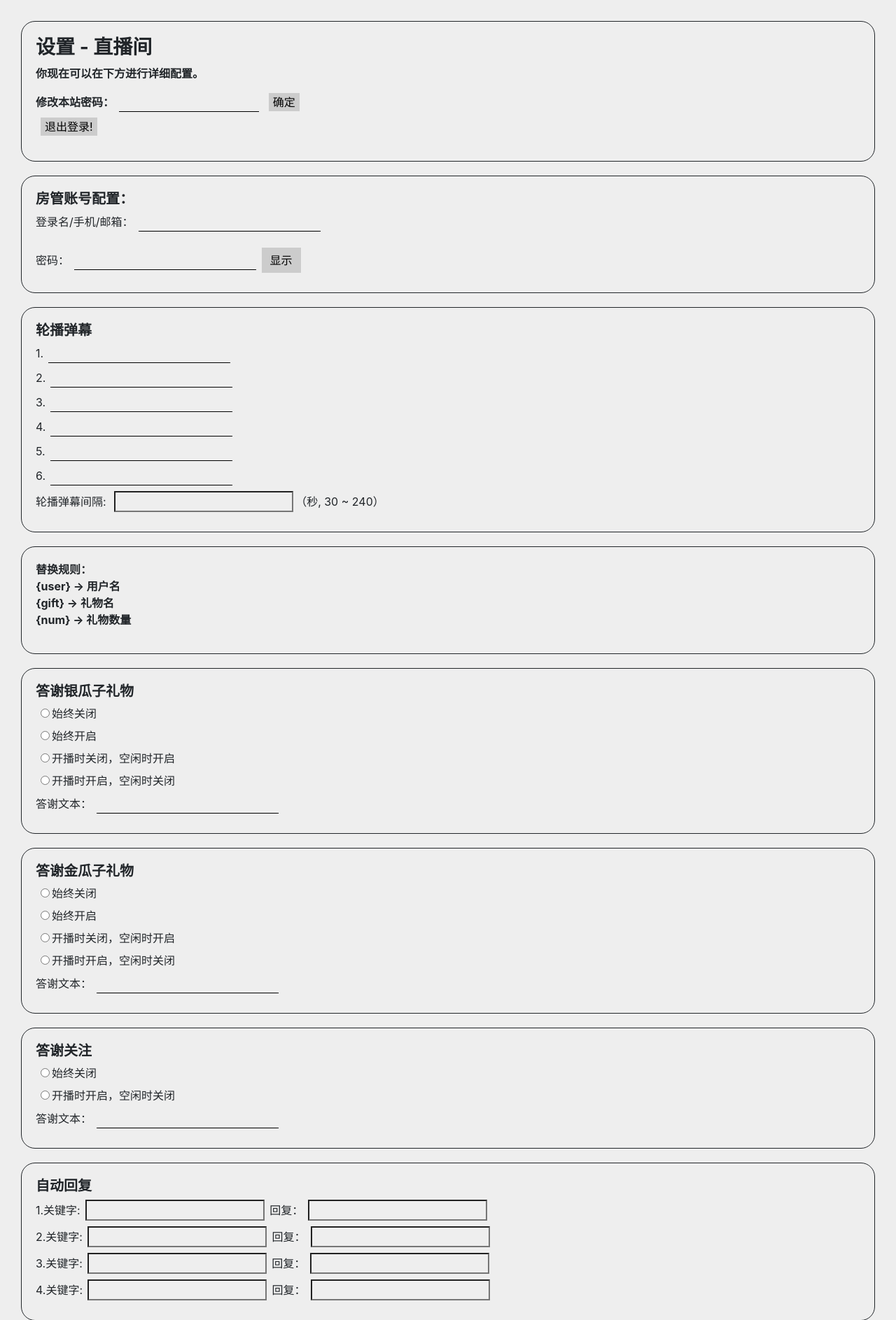
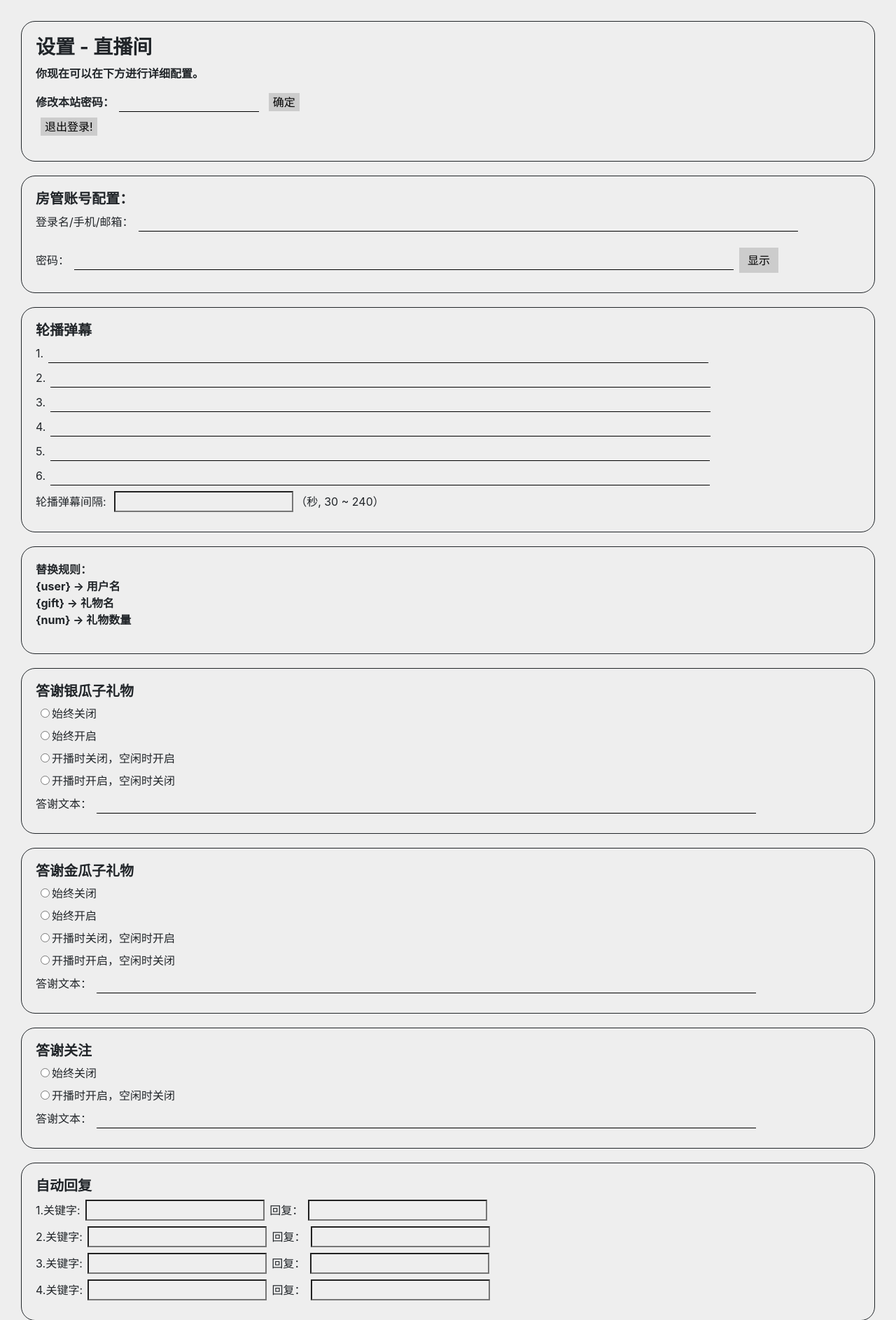
Before and after one commit to cl-ei/stormgift, a Python web app: template website/templates/dxj_settings.html in a window 1280 px wide. Shown: the top 1887 px of the page at 70% size. Run offline with Jinja, Linux system fonts and the light colour scheme; the template is opened without the code that fills it, so the values that code supplies are empty; some libraries are stand-ins or nearby versions.

Commit message:
update super dxj.

```diff
--- a/website/templates/dxj_settings.html
+++ b/website/templates/dxj_settings.html
@@ -42,7 +42,7 @@
         .input-text{
             border: none;
             border-bottom: 1px solid;
-            max-width: 480px;
+            width: 80%;
             text-align: left;
             padding-left: 10px
         }
```
